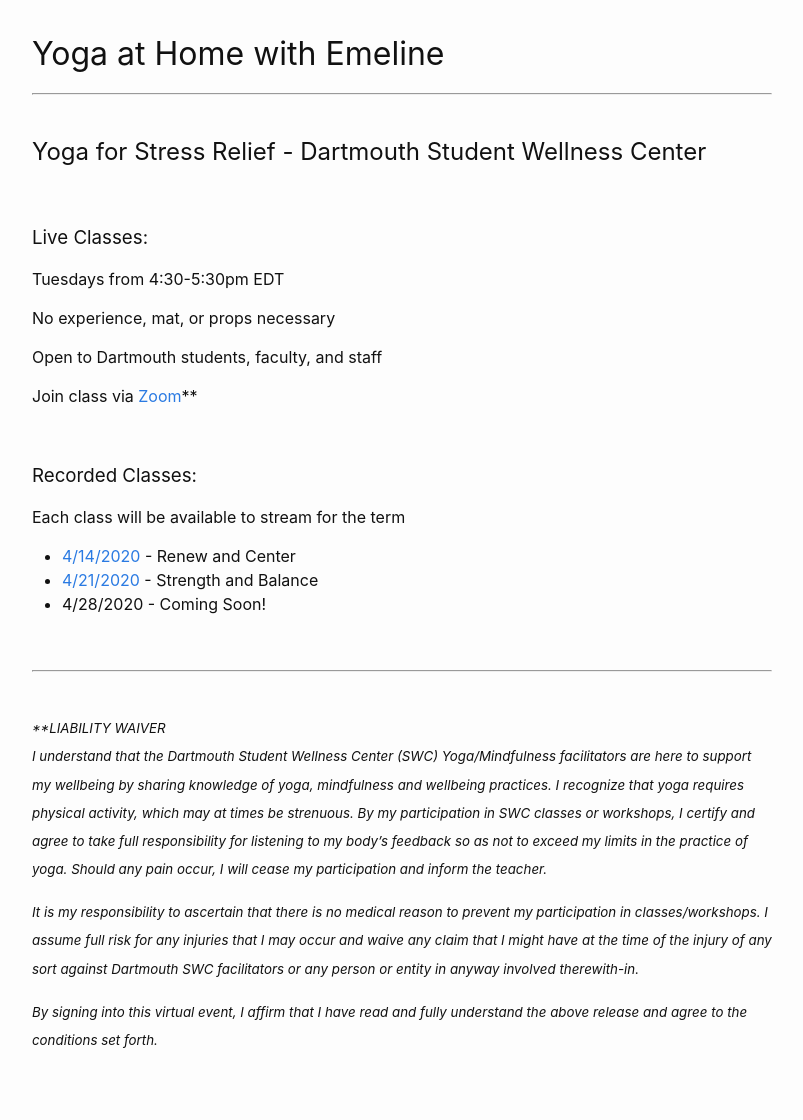
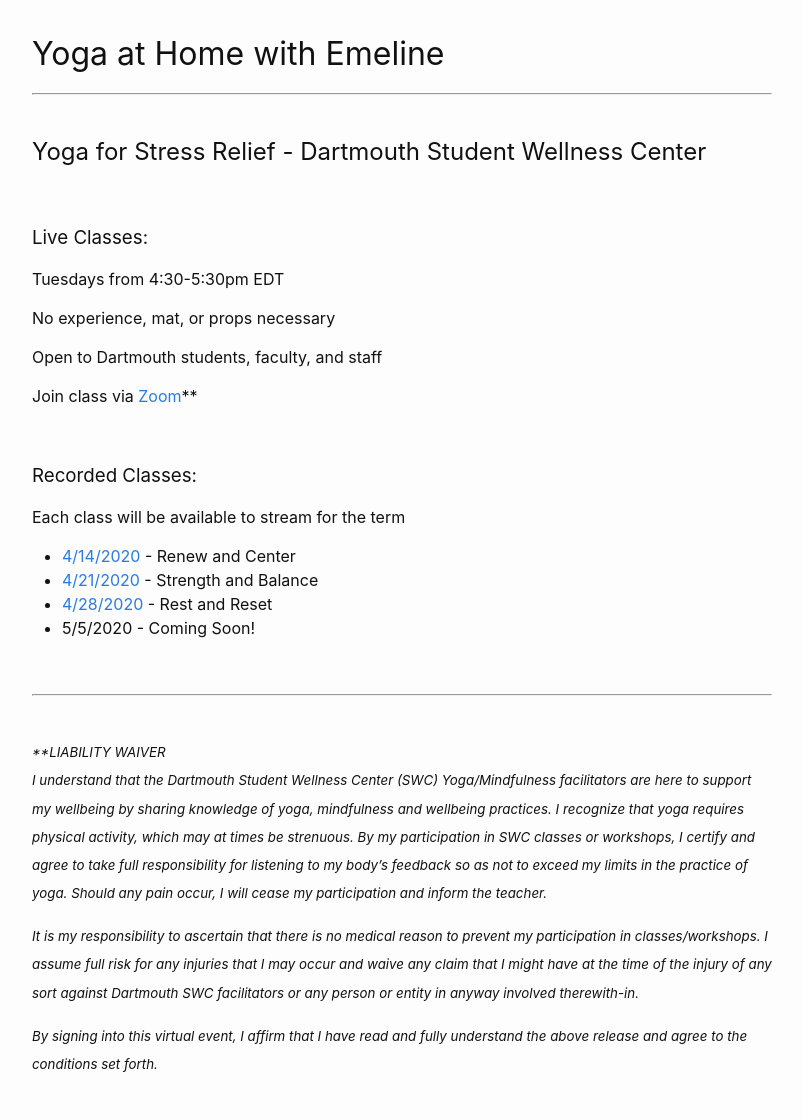
Before and after one commit to emelineclarke/yoga, a Jekyll site: the page built from index.markdown, in a window 1280 px wide. Shown: the whole page, without its empty margins (238-1041 px from the left). Built offline with Jekyll 4.4.1, drawn with Linux system fonts in a browser that asks for light colours; before the commit the page ends 1096 px from its top, so only the background shows below that.

Commit message:
Add 4/28 class

```diff
--- a/index.markdown
+++ b/index.markdown
@@ -23,7 +23,8 @@ Join class via [Zoom](https://dartmouth.zoom.us/j/757625459/)**
 Each class will be available to stream for the term
 - [4/14/2020](https://dartmouth.zoom.us/rec/share/_OB4DvLpxyRJYpHJ60GPfJccTqXjeaa8hCRP-fAMykp1omfyuNvhAbBZKI8kKpoh) - Renew and Center
 - [4/21/2020](https://dartmouth.zoom.us/rec/share/-ZUpDenyxkxOHdbz6nj8eKEvQYH3eaa81CFI-6demU_L2jLOMvbVrvH3XA8iUqYi) - Strength and Balance
-- 4/28/2020 - Coming Soon!
+- [4/28/2020](https://dartmouth.zoom.us/rec/share/7vxECb7J031Of6vzxmzgW6E5G4HJaaa81ylKrvNZmhv5maM_GWmRUWNUNAVdEEw9) - Rest and Reset
+- 5/5/2020 - Coming Soon!
 
 <br/>
 
```
